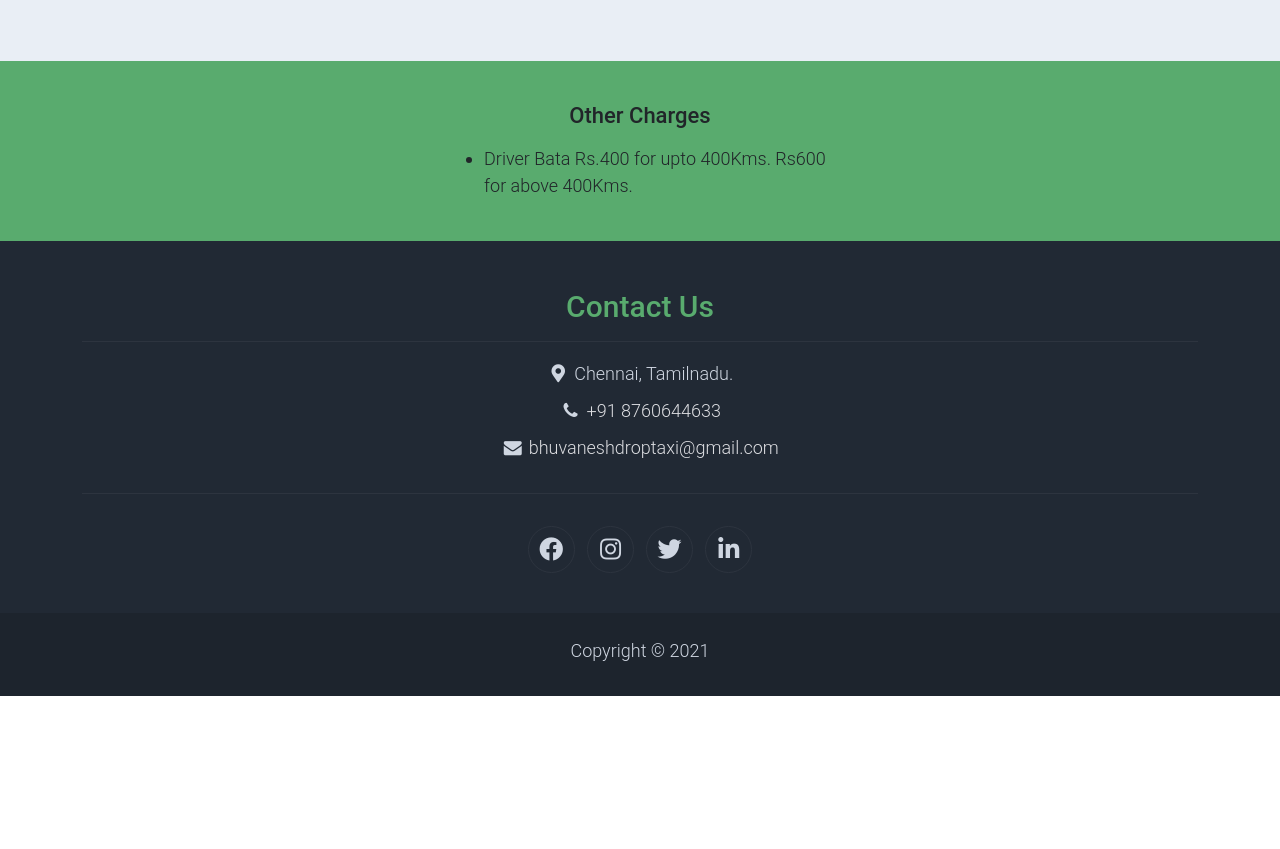
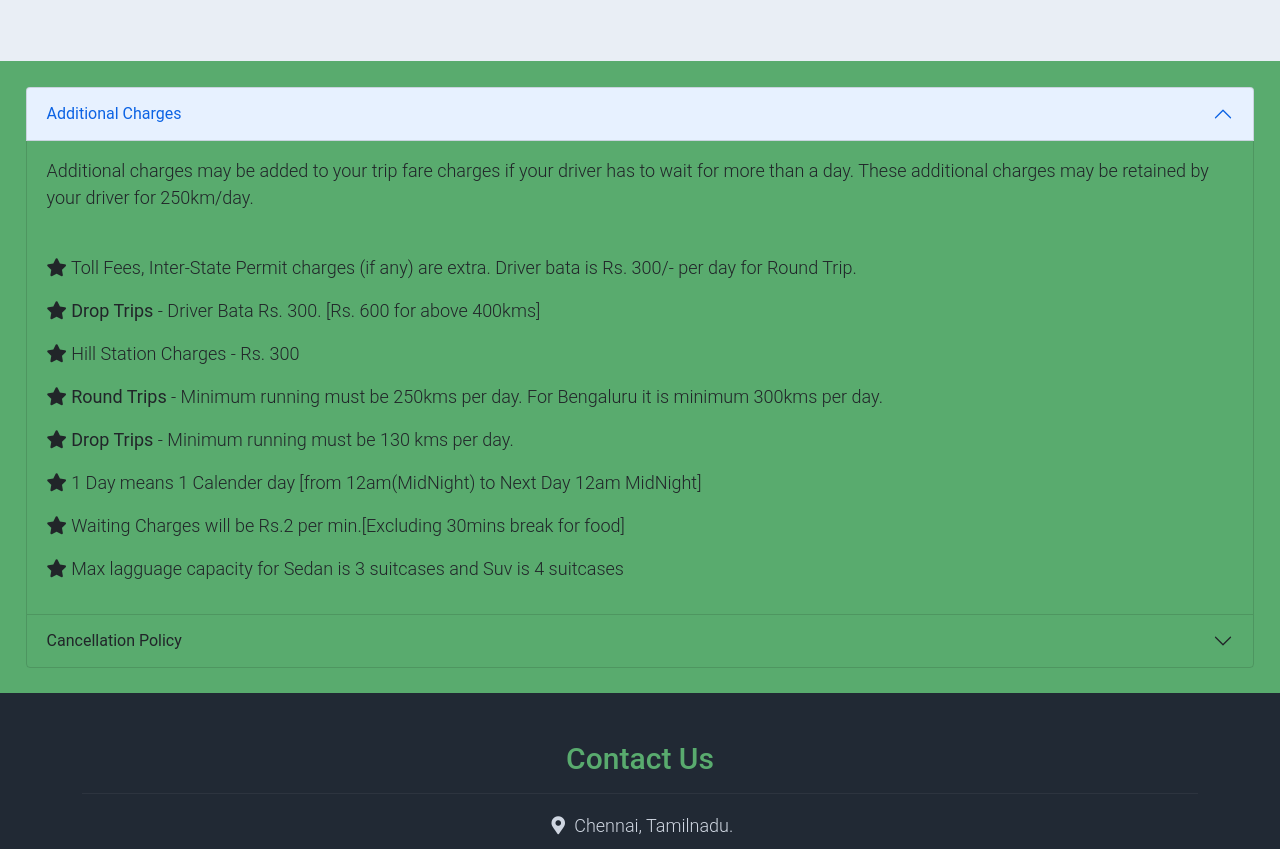
Before and after one commit to pickuptaxidemo/pickuptaxidemo.github.io, a plain HTML site: page index.html in a window 1280 px wide. Shown: the part 2061-2910 px from the top of the page. Before the commit the page ends 2757 px from the top, so only its background shows below. Drawn offline with Linux system fonts and the light colour scheme.

Commit message:
Add files via upload

```diff
--- a/index.html
+++ b/index.html
@@ -126,7 +126,7 @@
 
 
     <!-- Start Banner Hero -->
-    <div id="template-mo-zay-hero-carousel" class="carousel slide" data-bs-ride="carousel">
+<div id="template-mo-zay-hero-carousel" class="carousel slide" data-bs-ride="carousel">
         <ol class="carousel-indicators">
             <!-- <li data-bs-target="#template-mo-zay-hero-carousel" data-bs-slide-to="0" class="active"></li> -->
             <li data-bs-target="#template-mo-zay-hero-carousel" data-bs-slide-to="1" class="active"></li>
@@ -244,7 +244,7 @@
                         <div class="card-body">
 
                             <h3 class="h2 text-decoration-none text-dark" style="text-align:center;">SEDAN</h3>
-                            <table class="table table-dark table-striped" style="font-size:14px;">
+                            <table class="table table-dark table-striped" style="font-size:14px;    text-align: center;">
 							  <tr>
 							  <td></td><td>Round-Trip</td><td>Only Drop</td>
 							  </tr>
@@ -262,7 +262,7 @@
                             <img src="./assets/img/cabs/suv1b.jpg" class="card-img-top" alt="...">
                         <div class="card-body">
 							<h3  class="h2 text-decoration-none text-dark" style="text-align:center;">SUV</h3>
-							<table class="table table-dark table-striped" style="font-size:14px;">
+							<table class="table table-dark table-striped" style="font-size:14px;    text-align: center;">
 							  <tr>
 							  <td></td><td>Round-Trip</td><td>Only Drop</td>
 							  </tr>
@@ -305,16 +305,44 @@
         </div>
     </section>
 	<section class="bg-light" style="background-color:#59ab6e !important;padding: 2%">
-        <div class="row text-center pt-3">
-            <div class="col-lg-6 m-auto"  style="padding-left: 10%;padding-right: 10%;">
-                <h3 class="h3">Other Charges</h3>
-                <p>
-				<ul  style="text-align:left;">
-				<li>Driver Bata Rs.400 for upto 400Kms. Rs600 for above 400Kms.</li>
-				</ul>
-                </p>
-            </div>
-        </div>
+
+<div class="accordion" id="accordionExample">
+  <div class="accordion-item">
+    <h2 class="accordion-header" id="headingOne">
+      <button class="accordion-button" type="button" data-bs-toggle="collapse" data-bs-target="#collapseOne" aria-expanded="true" aria-controls="collapseOne">
+        Additional Charges
+      </button>
+    </h2>
+    <div id="collapseOne" class="accordion-collapse collapse show" aria-labelledby="headingOne" data-bs-parent="#accordionExample">
+      <div class="accordion-body">
+		<p>Additional charges may be added to your trip fare charges if your driver has to wait for more than a day. These additional charges may be retained by your driver for 250km/day.</p>
+<br>
+<p><i class="fas fa-star"></i> Toll Fees, Inter-State Permit charges (if any) are extra. Driver bata is Rs. 300/- per day for Round Trip.</p>
+<p><i class="fas fa-star"></i> <b>Drop Trips</b> - Driver Bata Rs. 300. [Rs. 600 for above 400kms]</p>
+<p><i class="fas fa-star"></i> Hill Station Charges - Rs. 300</p>
+<p><i class="fas fa-star"></i> <b>Round Trips</b> - Minimum running must be 250kms per day. For Bengaluru it is minimum 300kms per day.</p>
+<p><i class="fas fa-star"></i> <b>Drop Trips</b> - Minimum running must be 130 kms per day.</p>
+<p><i class="fas fa-star"></i> 1 Day means 1 Calender day [from 12am(MidNight) to Next Day 12am MidNight]</p>
+<p><i class="fas fa-star"></i> Waiting Charges will be Rs.2 per min.[Excluding 30mins break for food]</p>
+<p><i class="fas fa-star"></i> Max lagguage capacity for Sedan is 3 suitcases and Suv is 4 suitcases</p>
+      </div>
+    </div>
+  </div>
+  <div class="accordion-item">
+    <h2 class="accordion-header" id="headingTwo">
+      <button class="accordion-button collapsed" type="button" data-bs-toggle="collapse" data-bs-target="#collapseTwo" aria-expanded="false" aria-controls="collapseTwo">
+        Cancellation Policy
+      </button>
+    </h2>
+    <div id="collapseTwo" class="accordion-collapse collapse" aria-labelledby="headingTwo" data-bs-parent="#accordionExample">
+      <div class="accordion-body">
+        <p><i class="fas fa-star"></i> The trips booked through onewaydroptaxi can be cancelled.</p>
+                    <p><i class="fas fa-star"></i> There are no cancellation fees except in such cases where the Taxi has already arrived at customer’s location. In such cases Rs.300 as One time cancellation fee has to be paid to the driver.</p>
+      </div>
+    </div>
+  </div>
+</div>
+
 	</section>
     <!-- End Featured Product -->
 	<section>
```
